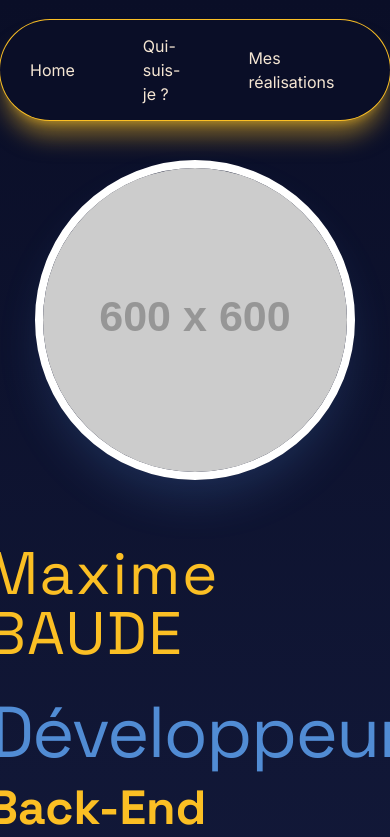
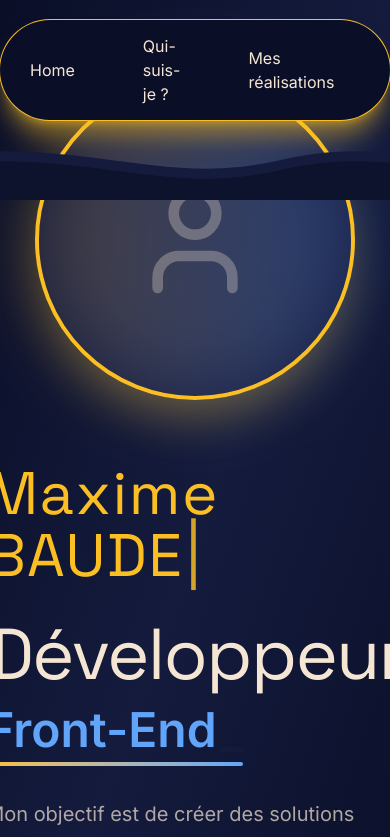
Before and after one commit to MaximeCode/My_Portfolio, a Next.js app: page / in a window 390 px wide. Shown: the top 837 px of the page. Built offline with nearby package versions, Linux system fonts and the light colour scheme.

Commit message:
Claude, tu es un génie !

```diff
--- a/next.config.mjs
+++ b/next.config.mjs
@@ -1,3 +1,5 @@
+// import withFlowbiteReact from "./.flowbite-react/plugin/nextjs";
+
 /** @type {import('next').NextConfig} */
 const nextConfig = {
   images: {
@@ -5,4 +7,5 @@ const nextConfig = {
   },
 };
 
+// export default withFlowbiteReact(nextConfig);
 export default nextConfig;
--- a/package.json
+++ b/package.json
@@ -10,7 +10,8 @@
   },
   "dependencies": {
     "@radix-ui/themes": "^3.2.1",
-    "daisyui": "^5.3.1",
+    "flowbite": "^3.1.2",
+    "gsap": "^3.13.0",
     "lucide-react": "^0.545.0",
     "next": "15.5.4",
     "react": "19.1.0",
--- /dev/null
+++ b/src/app/Animation/TextType.css
@@ -0,0 +1,14 @@
+.text-type {
+  display: inline-block;
+  white-space: pre-wrap;
+}
+
+.text-type__cursor {
+  margin-left: 0.25rem;
+  display: inline-block;
+  opacity: 1;
+}
+
+.text-type__cursor--hidden {
+  display: none;
+}
--- /dev/null
+++ b/src/app/Animation/TextType.js
@@ -0,0 +1,193 @@
+"use client";
+
+import {
+  useEffect,
+  useRef,
+  useState,
+  createElement,
+  useMemo,
+  useCallback,
+} from "react";
+import { gsap } from "gsap";
+import "./TextType.css";
+
+const TextType = ({
+  text,
+  as: Component = "div",
+  typingSpeed = 50,
+  initialDelay = 0,
+  pauseDuration = 2000,
+  deletingSpeed = 30,
+  loop = true,
+  className = "",
+  showCursor = true,
+  hideCursorWhileTyping = false,
+  cursorCharacter = "|",
+  cursorClassName = "",
+  cursorBlinkDuration = 0.5,
+  textColors = [],
+  variableSpeed,
+  onSentenceComplete,
+  startOnVisible = false,
+  reverseMode = false,
+  ...props
+}) => {
+  const [displayedText, setDisplayedText] = useState("");
+  const [currentCharIndex, setCurrentCharIndex] = useState(0);
+  const [isDeleting, setIsDeleting] = useState(false);
+  const [currentTextIndex, setCurrentTextIndex] = useState(0);
+  const [isVisible, setIsVisible] = useState(!startOnVisible);
+  const cursorRef = useRef(null);
+  const containerRef = useRef(null);
+
+  const textArray = useMemo(
+    () => (Array.isArray(text) ? text : [text]),
+    [text]
+  );
+
+  const getRandomSpeed = useCallback(() => {
+    if (!variableSpeed) return typingSpeed;
+    const { min, max } = variableSpeed;
+    return Math.random() * (max - min) + min;
+  }, [variableSpeed, typingSpeed]);
+
+  const getCurrentTextColor = () => {
+    if (textColors.length === 0) return "#ffffff";
+    return textColors[currentTextIndex % textColors.length];
+  };
+
+  useEffect(() => {
+    if (!startOnVisible || !containerRef.current) return;
+
+    const observer = new IntersectionObserver(
+      (entries) => {
+        entries.forEach((entry) => {
+          if (entry.isIntersecting) {
+            setIsVisible(true);
+          }
+        });
+      },
+      { threshold: 0.1 }
+    );
+
+    observer.observe(containerRef.current);
+    return () => observer.disconnect();
+  }, [startOnVisible]);
+
+  useEffect(() => {
+    if (showCursor && cursorRef.current) {
+      gsap.set(cursorRef.current, { opacity: 1 });
+      gsap.to(cursorRef.current, {
+        opacity: 0,
+        duration: cursorBlinkDuration,
+        repeat: -1,
+        yoyo: true,
+        ease: "power2.inOut",
+      });
+    }
+  }, [showCursor, cursorBlinkDuration]);
+
+  useEffect(() => {
+    if (!isVisible) return;
+
+    let timeout;
+    const currentText = textArray[currentTextIndex];
+    const processedText = reverseMode
+      ? currentText.split("").reverse().join("")
+      : currentText;
+
+    const executeTypingAnimation = () => {
+      if (isDeleting) {
+        if (displayedText === "") {
+          setIsDeleting(false);
+          if (currentTextIndex === textArray.length - 1 && !loop) {
+            return;
+          }
+
+          if (onSentenceComplete) {
+            onSentenceComplete(textArray[currentTextIndex], currentTextIndex);
+          }
+
+          setCurrentTextIndex((prev) => (prev + 1) % textArray.length);
+          setCurrentCharIndex(0);
+          timeout = setTimeout(() => {}, pauseDuration);
+        } else {
+          timeout = setTimeout(() => {
+            setDisplayedText((prev) => prev.slice(0, -1));
+          }, deletingSpeed);
+        }
+      } else {
+        if (currentCharIndex < processedText.length) {
+          timeout = setTimeout(
+            () => {
+              setDisplayedText(
+                (prev) => prev + processedText[currentCharIndex]
+              );
+              setCurrentCharIndex((prev) => prev + 1);
+            },
+            variableSpeed ? getRandomSpeed() : typingSpeed
+          );
+        } else if (textArray.length > 1) {
+          timeout = setTimeout(() => {
+            setIsDeleting(true);
+          }, pauseDuration);
+        }
+      }
+    };
+
+    if (currentCharIndex === 0 && !isDeleting && displayedText === "") {
+      timeout = setTimeout(executeTypingAnimation, initialDelay);
+    } else {
+      executeTypingAnimation();
+    }
+
+    return () => clearTimeout(timeout);
+    // eslint-disable-next-line react-hooks/exhaustive-deps
+  }, [
+    currentCharIndex,
+    displayedText,
+    isDeleting,
+    typingSpeed,
+    deletingSpeed,
+    pauseDuration,
+    textArray,
+    currentTextIndex,
+    loop,
+    initialDelay,
+    isVisible,
+    reverseMode,
+    variableSpeed,
+    onSentenceComplete,
+  ]);
+
+  const shouldHideCursor =
+    hideCursorWhileTyping &&
+    (currentCharIndex < textArray[currentTextIndex].length || isDeleting);
+
+  return createElement(
+    Component,
+    {
+      ref: containerRef,
+      className: `text-type ${className}`,
+      ...props,
+    },
+    <span
+      className="text-type__content"
+      style={{ color: getCurrentTextColor() }}
+    >
+      {displayedText}
+    </span>,
+    showCursor && (
+      <span
+        ref={cursorRef}
+        className={`text-primary text-type__cursor ${cursorClassName} ${
+          shouldHideCursor ? "text-type__cursor--hidden" : ""
+        }`}
+      >
+        {cursorCharacter}
+      </span>
+    )
+  );
+};
+
+export default TextType;
--- a/src/app/Components/HeroSection.jsx
+++ b/src/app/Components/HeroSection.jsx
@@ -1,52 +1,35 @@
-import { Button } from "@radix-ui/themes";
-import { Download } from "lucide-react";
-import Image from "next/image";
-import { useState, useEffect } from "react";
+import React, { useState, useEffect } from "react";
+import { Download, User } from "lucide-react";
+import TextType from "../Animation/TextType";
 
 export default function HeroSection() {
-  // Job title animation
-  const [currentRole, setCurrentRole] = useState(0);
-  const [isVisible, setIsVisible] = useState(false);
-  const roles = ["Web", "Front-End", "Back-End", "Full-Stack"];
-
-  useEffect(() => {
-    setIsVisible(true);
-    const interval = setInterval(() => {
-      setCurrentRole((prev) => (prev + 1) % roles.length);
-    }, 2000);
-    return () => clearInterval(interval);
-  }, []);
-
-  // Typewriter effect
   const [displayText, setDisplayText] = useState("");
   const [currentIndex, setCurrentIndex] = useState(0);
   const text = "Maxime BAUDE";
 
   useEffect(() => {
-    const interval = setInterval(() => {
+    if (currentIndex < text.length) {
+      const timeout = setTimeout(() => {
         setDisplayText(text.slice(0, currentIndex + 1));
         setCurrentIndex(currentIndex + 1);
       }, 100);
-    return () => clearInterval(interval);
-  }, [text, currentIndex]);
+      return () => clearTimeout(timeout);
+    }
+  }, [currentIndex, text]);
 
   return (
+    <div className="min-h-screen bg-gradient-to-br from-[#0a0e27] via-[#141b3d] to-[#0a0e27] overflow-hidden">
       <section className="container mx-auto px-6 py-20 min-h-screen flex items-center">
         <div className="w-full flex flex-col lg:flex-row gap-16 items-center">
           {/* Left Side - Profile Photo (1/3 width) */}
-        <div className="lg:w-1/3 flex justify-center mt-20">
-          <div className="relative">
-            <div className="w-80 h-80 rounded-full border-8 border-white overflow-hidden shadow-2xl shadow-[#60a5fa]/20">
-              <Image
-                src="https://placehold.co/600.png"
-                alt="Maxime BAUDE"
-                className="w-full h-full object-cover"
-                width={320}
-                height={320}
-              />
+          <div className="lg:w-1/3 flex justify-center">
+            <div className="relative group">
+              <div className="absolute inset-0 bg-gradient-to-r from-[#fbbf24] to-[#60a5fa] rounded-full blur-2xl opacity-30 group-hover:opacity-50 transition-opacity duration-500"></div>
+              <div className="relative w-80 h-80 rounded-full overflow-hidden border-4 border-[#fbbf24] shadow-2xl shadow-[#fbbf24]/30 group-hover:scale-110 transition-transform duration-500">
+                <div className="w-full h-full bg-[#1e2a5e]/30 flex items-center justify-center">
+                  <User className="w-32 h-32 text-[#f5e6d3]/30" />
                 </div>
-            {/* Decorative ring */}
-            <div className="absolute -inset-4 rounded-full border-2 border-[#fbbf24]/30 -z-10"></div>
+              </div>
             </div>
           </div>
 
@@ -55,47 +38,52 @@ export default function HeroSection() {
             {/* Name - Animated */}
             <h1 className="text-[#fbbf24] text-6xl tracking-wide animate-slide-in-right">
               {displayText}
+              <span className="animate-pulse">|</span>
             </h1>
 
             {/* Job Title - Very Big Style with Animation */}
             <div className="relative animate-slide-in-left">
-            <h2 className="mb-4 text-7xl text-[#60a5fa] tracking-tight leading-none animate-gradient">
+              <h2 className="mb-4 text-7xl text-[#f5e6d3] tracking-tight leading-none">
                 Développeur
               </h2>
               <div className="relative inline-block">
-              <div className="overflow-hidden h-15">
-                <h2
-                  key={currentRole}
-                  className="text-5xl lg:text-6xl font-bold text-[#fbbf24] role-text"
-                >
-                  {roles[currentRole]}
-                </h2>
+                <div className="text-5xl lg:text-6xl font-bold">
+                  <TextType
+                    text={["Web", "Front-End", "Back-End", "Full-Stack"]}
+                    typingSpeed={100}
+                    deletingSpeed={50}
+                    pauseDuration={2000}
+                    showCursor={true}
+                    cursorCharacter="_"
+                    textColors={["#60a5fa"]}
+                  />
                 </div>
                 {/* Soulignement vague */}
-              <div className="h-1 w-full bg-gradient-to-r from-[#fbbf24] to-[#60a5fa] rounded-full animate-expand"></div>
+                <div className="h-1 w-full bg-gradient-to-r from-[#fbbf24] to-[#60a5fa] rounded-full animate-expand mt-2"></div>
               </div>
             </div>
 
             {/* Description */}
-          <div className="text-[#f5e6d3] space-y-4 animate-fade-in">
+            <div className="text-[#f5e6d3]/70 space-y-4 animate-fade-in">
               <p className="text-xl leading-relaxed">
                 Mon objectif est de créer des solutions applicatives aux
-              entreprises mais aussi aux particuliers pour résoudre des besoins.
+                entreprises mais aussi aux particuliers pour résoudre des
+                besoins.
               </p>
             </div>
 
             {/* Download CV Button */}
-          <Button
-            asChild
-            className="bg-gradient-to-r from-[#fbbf24] to-[#60a5fa] hover:opacity-90 text-[#0a0e27] gap-3 px-6 py-5 rounded-full w-fit shadow-lg shadow-[#fbbf24]/30 transition-all duration-300 hover:shadow-xl hover:shadow-[#60a5fa]/40 animate-fade-in"
-          >
-            <a href="#download-cv" className="flex items-center">
-              <Download className="w-7 h-7" />
-              <span>Télécharger mon CV</span>
-            </a>
-          </Button>
+            <button className="animate-scale-in group mt-4 inline-flex items-center gap-3 px-8 py-4 bg-gradient-to-r from-[#fbbf24] to-[#60a5fa] text-[#0a0e27] font-semibold rounded-full hover:shadow-2xl hover:shadow-[#60a5fa]/50 transition-all duration-300 hover:scale-105 w-fit">
+              <Download className="w-5 h-5 group-hover:animate-bounce" />
+              <span className="text-lg">Télécharger mon CV</span>
+            </button>
           </div>
         </div>
       </section>
+
+      {/* Éléments décoratifs */}
+      <div className="fixed top-1/4 right-0 w-96 h-96 bg-[#fbbf24]/5 rounded-full blur-3xl -z-10 pointer-events-none"></div>
+      <div className="fixed bottom-1/4 left-0 w-96 h-96 bg-[#60a5fa]/5 rounded-full blur-3xl -z-10 pointer-events-none"></div>
+    </div>
   );
 }
--- a/src/app/Components/Navbar.jsx
+++ b/src/app/Components/Navbar.jsx
@@ -1,67 +1,65 @@
-import { Button } from "@radix-ui/themes";
-import Image from "next/image";
 import { WaveDivider } from "./WaveDivider";
+import { User } from "lucide-react";
 
 export default function Navbar() {
   const menuItems = [
     {
       label: "Home",
       href: "#home",
-      color: "#fbbf24",
+      color: "goldmenu",
     },
     {
       label: "Qui-suis-je ?",
       href: "#about",
-      color: "#60a5fa",
+      color: "bluemenu",
     },
     {
       label: "Mes réalisations",
       href: "#experience",
-      color: "#fbbf24",
+      color: "goldmenu",
     },
     {
       label: "Me contacter",
       href: "#contact",
-      color: "#60a5fa",
+      color: "bluemenu",
     },
   ];
 
   return (
     <nav className="fixed top-5 left-0 right-0 z-50">
-      <div className=" bg-[#0a0e27] ring-1 ring-[#fbbf24] shadow-xl shadow-[#fbbf24]/50 animate-nav rounded-full container mx-auto px-3 lg:px-4 py-1 lg:py-4 flex items-center justify-between">
+      <div className=" bg-background ring-1 ring-secondary shadow-xl shadow-secondary/50 animate-nav rounded-full container mx-auto px-3 lg:px-4 py-1 lg:py-4 flex items-center justify-between">
         {/* Centered Navigation Items */}
         <div className="flex-1 flex justify-center items-center gap-8">
           {menuItems.map((item) => (
             <a
               href={item.href}
               key={item.href}
-              className={`text-[#f5e6d3] hover:text-[${item.color}] hover:border-[${item.color}] transition-all duration-300 px-4 py-2 border-2 border-transparent rounded-lg hover:scale-105 hover:shadow-lg hover:shadow-[${item.color}]/20`}
+              className={`${item.color} text-foreground transition-all duration-300 px-4 py-2 border-2 border-transparent rounded-lg hover:scale-105 hover:shadow-lg`}
             >
               {item.label}
             </a>
           ))}
         </div>
 
-        {/* CV Button with Profile Photo */}
-        <Button
-          asChild
-          className="bg-[#fbbf24] hover:bg-[#fbbf24]/90 text-[#0a0e27] gap-2 px-2 py-0.5 rounded-full hover:shadow-[#fbbf24]/50"
+        {/* CV Button with Profile Photo and Expanding Animation */}
+        <a
+          href="#cv"
+          className="group relative flex items-center gap-0 overflow-hidden rounded-full border-2 border-transparent bg-transparent transition-all duration-300 hover:bg-[#fbbf24] hover:border-[#fbbf24] hover:shadow-lg hover:shadow-[#fbbf24]/50 hover:pr-6"
         >
-          <a href="#cv" className="flex items-center">
-            <div className="w-10 h-10 rounded-full overflow-hidden border-2 border-[#0a0e27]">
-              <Image
-                src="https://placehold.co/100.png"
-                alt="Maxime BAUDE"
-                className="w-full h-full object-cover"
-                width={40}
-                height={40}
-              />
+          {/* Photo de profil */}
+          <div className="relative z-10 w-10 h-10 rounded-full overflow-hidden border-2 border-[#fbbf24] flex-shrink-0 transition-all duration-300">
+            <div className="w-full h-full bg-[#1e2a5e]/50 flex items-center justify-center">
+              <User className="w-6 h-6 text-foreground/50" />
             </div>
-            <span>Mon CV</span>
-          </a>
-        </Button>
+          </div>
+
+          {/* Texte qui apparaît */}
+          <span className="whitespace-nowrap font-semibold text-[#0a0e27] pl-0 opacity-0 max-w-0 transition-all duration-300 ease-in-out group-hover:opacity-100 group-hover:max-w-[120px] group-hover:pl-3">
+            Mon CV
+          </span>
+        </a>
       </div>
-      {/* <WaveDivider /> */}
+      <WaveDivider />
     </nav>
   );
 }
--- a/src/app/globals.css
+++ b/src/app/globals.css
@@ -1,12 +1,25 @@
 @import url("https://fonts.googleapis.com/css2?family=Space+Grotesk:wght@400;500;600;700&family=Inter:wght@300;400;500;600&display=swap");
 @import "tailwindcss";
-@plugin "daisyui";
-@plugin "daisyui/theme" {
-  default: true;
-  --color-primary: #fbbf24;
-  --color-secondary: #0a0e27;
-  --color-accent: #60a5fa;
-  --color-background: #141b3d;
+@import "flowbite/src/themes/default";
+@plugin "flowbite/plugin";
+@source "../../node_modules/flowbite";
+@theme {
+  --color-primary: #60a5fa;
+  --color-secondary: #fbbf24;
+  --color-secondary-accent: #f59e0b;
+  --color-accent: #0a0e27;
+  --color-background: #0a0e27;
+  --color-foreground: #f5e6d3;
+  --color-muted: #1e2a5e;
+  --color-bg-accent: #141b3d;
+}
+
+@utility goldmenu {
+  @apply hover:shadow-secondary/20 hover:text-secondary hover:border-secondary;
+}
+
+@utility bluemenu {
+  @apply hover:shadow-primary/20 hover:text-primary hover:border-primary;
 }
 
 * {
@@ -139,10 +152,6 @@ p {
 
 .wave-line {
   animation: wave 20s linear infinite;
-}
-
-.role-text {
-  animation: slideHorizontal 0.6s cubic-bezier(0.34, 1.56, 0.64, 1) forwards;
 }
 
 /* Animations Home */
--- a/src/app/layout.js
+++ b/src/app/layout.js
@@ -1,9 +1,11 @@
 import "./globals.css";
+import Script from "next/script";
 
 export default function RootLayout({ children }) {
   return (
     <html lang="fr">
       <body>{children}</body>
+      <Script src="../../node_modules/flowbite/dist/flowbite.min.js"></Script>
     </html>
   );
 }
--- a/src/app/page.js
+++ b/src/app/page.js
@@ -5,7 +5,7 @@ import HeroSection from "./Components/HeroSection";
 
 export default function Home() {
   return (
-    <div className="min-h-screen bg-gradient-to-b from-[#0a0e27] to-[#141b3d]">
+    <div className="min-h-screen bg-gradient-to-b from-background to-bg-accent">
       {/* Fixed Navbar */}
       <Navbar />
 
@@ -14,3 +14,6 @@ export default function Home() {
     </div>
   );
 }
+
+//// ADD ANIMATION ON CURSOR (found the one) ////
+//// REFAIRE LES TEXTES ////
```
Also changed, not shown: src/app/Components/ContactSection.jsx (+56 -52 lines), src/app/Components/SkillsTabs.jsx (+14 -14 lines), 2 other files (tests, documents, lock files or other folders). Lines whose indentation alone changed are shown as unchanged.
